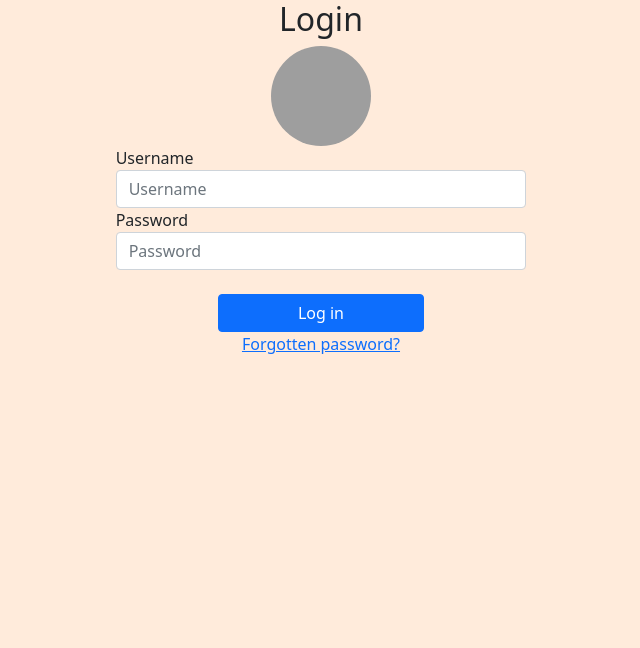
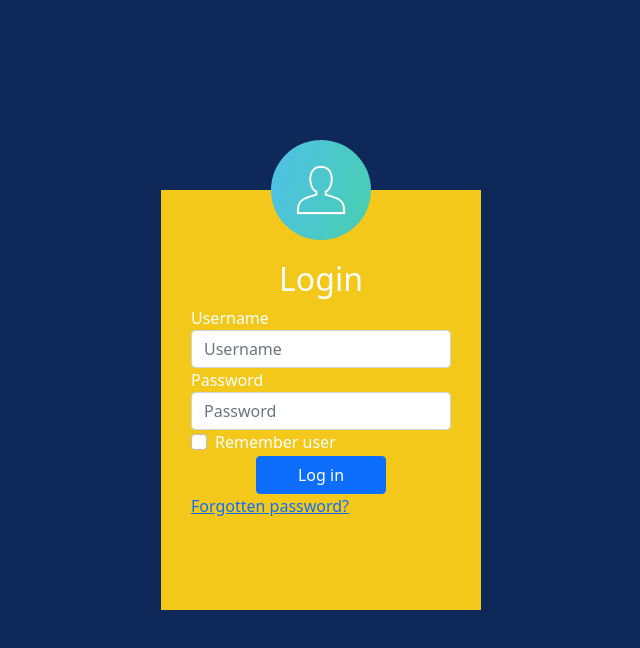
Before and after one commit to AlessandroHI/IPC2-Bootstrap, a plain HTML site: page Tarea4/index.html in a window 1280 px wide. Shown: the whole page, without its empty margins (319-959 px from the left). Drawn offline with nearby package versions, Linux system fonts and the light colour scheme; grey boxes are pictures that could not be loaded.

Commit message:
Modificación de etiquetas

```diff
--- a/Tarea4/index.html
+++ b/Tarea4/index.html
@@ -1,16 +1,16 @@
 <!doctype html>
 <html lang="es">
 <link href="https://cdn.jsdelivr.net/npm/bootstrap@5.1.1/dist/css/bootstrap.min.css" rel="stylesheet" integrity="sha384-F3w7mX95PdgyTmZZMECAngseQB83DfGTowi0iMjiWaeVhAn4FJkqJByhZMI3AhiU" crossorigin="anonymous">
+<link rel="stylesheet" href="css/master.css">
 </head>
-<body style="background-color:#FFEBDB;">
+<body style="background-color:#0E2859;">
     <main role="main" class="container my-auto"></main>
         <div class="row">
             <div id="login" class="col-lg-4 offset-lg-4 col-md-6 offset-md-3 col-12">
-                <h2 class="text-center">Login</h2>
-                <center>
-                <img  style="border-radius: 50px;" width="100" height="100"
-                        src="https://icon-library.com/images/username-icon/username-icon-11.jpg" />
-                </center>
+                <div class="login-box">
+                    <h2 class="text-center">Login</h2>
+
+                    <img src="img/iconoUser.jpg" class="avatar" alt="Avatar Image">
                 <form>
                     <div class="form-group">
                         <label for="user">Username</label>
@@ -20,15 +20,22 @@
                         <label for="palabraSecreta">Password</label>
                         <input id="palabraSecreta"  class="form-control" type="password"
                             placeholder="Password">
-                    </div><br>
-                    <center>
+                    </div>
+                    <div class="form-check">
+                        <input class="form-check-input" type="checkbox" value="" id="defaultCheck1">
+                        <label class="form-check-label" for="defaultCheck1">
+                            Remember user
+                        </label>
+                      </div>
+
                         <div class="d-grid gap-2 col-6 mx-auto">
                             <button class="btn btn-primary" type="button">Log in</button>
                           </div>
                           <a href="#">Forgotten password?</a>
-                    </center>
                     <br>
                 </form>
+                  </div>
+
             </div>
         </div>
     </main>
```
